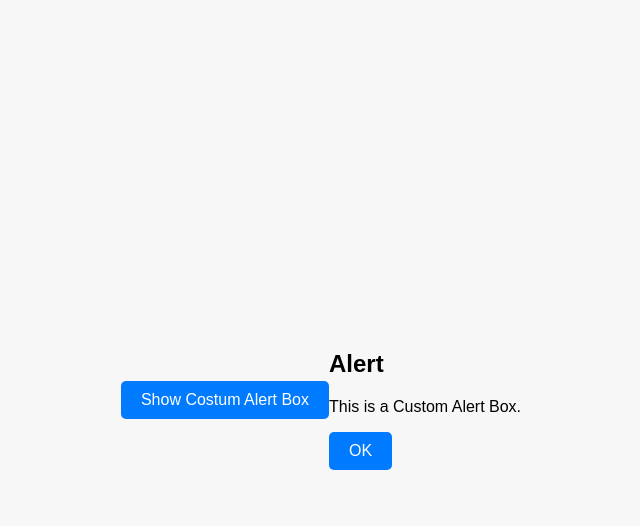
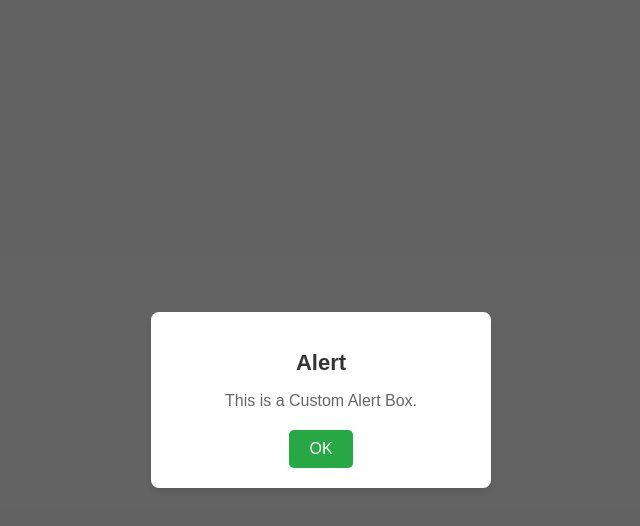
Before and after one commit to 3ezzy/alertbutton, a plain HTML site: page index.html in a window 1280 px wide. Both pictures are taken after a click on the button "Show Costum Alert Box". Shown: the whole page, without its empty margins (319-959 px from the left). Drawn offline with Linux system fonts and the light colour scheme.

Commit message:
ameliorate the Css style

```diff
--- a/style.css
+++ b/style.css
@@ -22,3 +22,49 @@ button{
 button:hover{
     background-color: #0056b3;
 }
+
+.alert-box{
+    display: none;
+    position: fixed;
+    top: 0;
+    left: 0;
+    width: 100%;
+    height: 100%;
+    background-color: rgba(0, 0, 0, 0.6);
+    justify-content: center;
+    align-items: center;
+}
+
+.alert-content{
+    background-color: #ffffff;
+    padding: 20px;
+    border-radius: 8px;
+    width: 300px;
+    text-align: center;
+    box-shadow: 0 4px 8px rgba(0,0,0,0.1);
+}
+
+.alert-content h2{
+    font-size: 22px;
+    margin-bottom: 10px;
+    color: #333;
+}
+
+.alert-content p{
+    font-size: 16px;
+    margin-bottom: 20px;
+    color: #666;
+}
+
+.alert-content button{
+    padding: 10px 20px;
+    background-color: #28a745;
+    color: white;
+    border: none;
+    border-radius: 5px;
+    cursor: pointer;
+}
+
+.alert-content button:hover{
+    background-color: #218838;
+}
```
